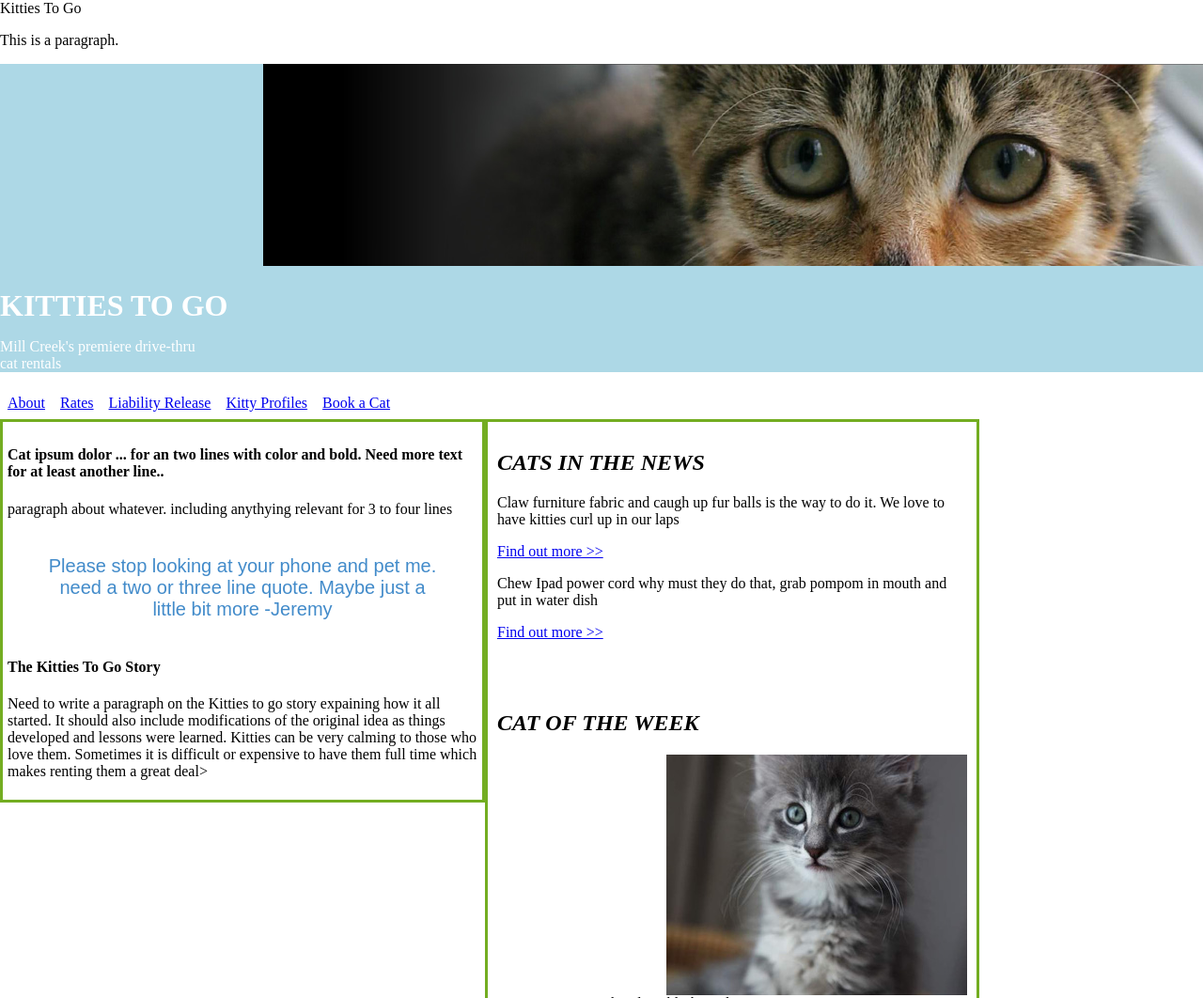
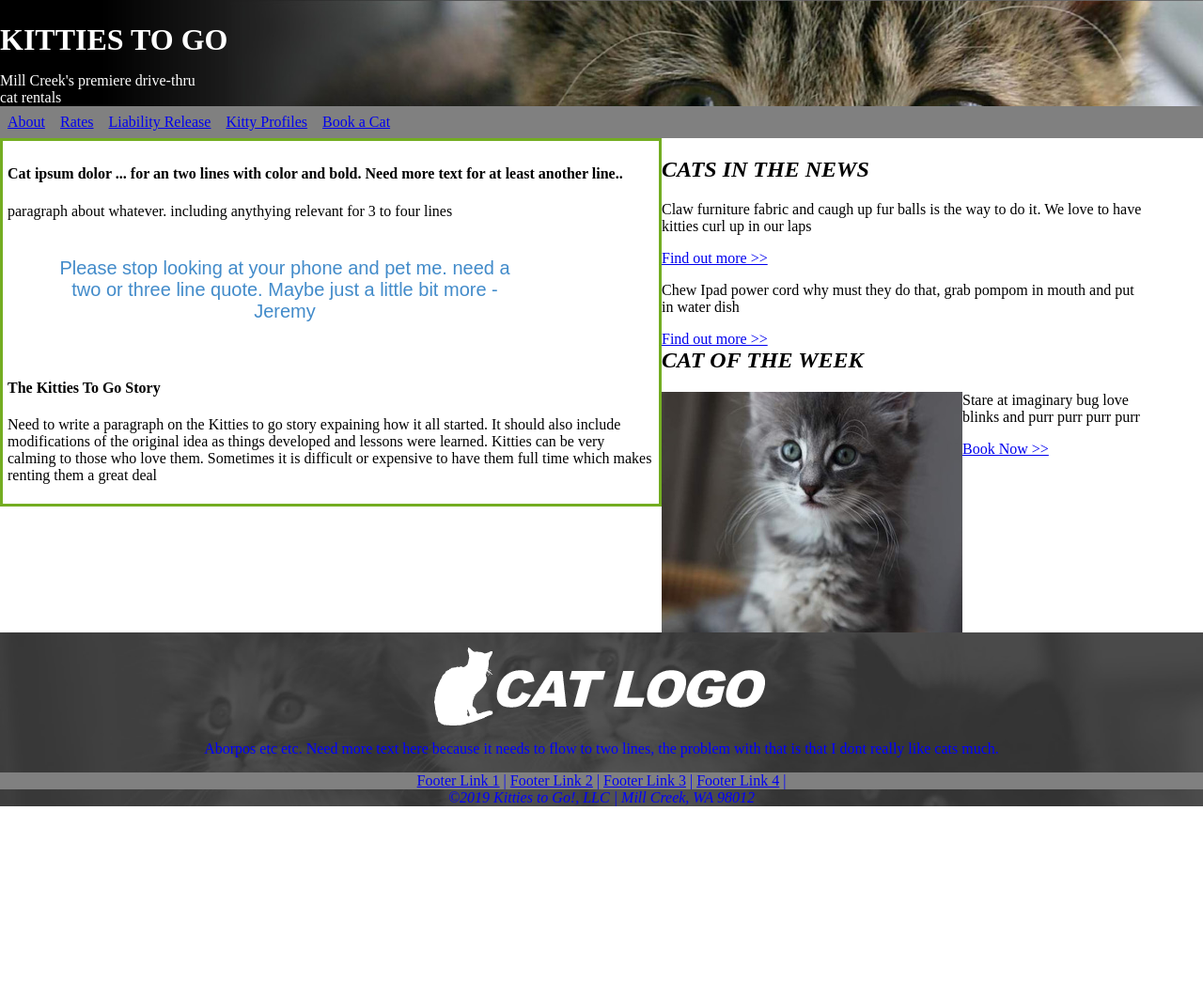
Before and after one commit to hibred66/cats-pages, a plain HTML site: page index.html in a window 1280 px wide. Shown: the top 1062 px of the page at 94% size. After the commit the page ends 874 px from the top, so only its background shows below. Drawn offline with Linux system fonts and the light colour scheme.

Commit message:
fixed header text color and centered footer logo

```diff
--- a/index.html
+++ b/index.html
@@ -1,32 +1,40 @@
+
 <!DOCTYPE html>
 <html lang=en>
+
+<head>
 <meta charset="UTF-8">
-<head>
-
-<inputting alternet text to see if I can get Git to work
-
 
 <title>Kitties To Go</title>
-<link rel="stylesheet" href="style.css">
-<p style="color:black">This is a paragraph.</p>
+<link rel="stylesheet" type=text/css href="style.css">
+
  <style>
-
-p.a {
-  font-family: "Times New Roman", Times, Seref;
-  font-style: italic;
-  text-color: black;
+ * {
+   box-sizing: border-box;
 
  }
+p.a {
+  font-family: "Times New Roman", Times, serif;
+  font-style: italic;
+  color: black;
+}
 p.b {
-  font-family: Helvetica, Arial;
-  font-size: 11; font-style: normal;
-  text-color: black;
+  font-family: Helvetica, Arial, sans-serif;
+  font-size: 11px;
+  font-style: normal;
+  color: black;
 }
-ul {
+nav {
+  width: 100%;
+  overflow: auto;
+  background-color: gray;
+}
+ul.nav {
   list-style-type: none;
   margin: 0;
   padding: 0;
-  overflow: hidden;
+  overflow: auto;
+  width: 100%;
 }
 li {
   float: left;
@@ -34,69 +42,72 @@ li {
 li a {
   display: block;
   padding: 8px;
-  background-color: #ppppppp;
 }
-
 body, html {
   margin: 0;
   padding: 0;
 }
 img {
+  float: left;
   display: block;
-  margin-left: auto;
-
+  margin: auto;
 }
 header {
   border: 1rem;
-  header-image: url("banner-image.jpg");
-  color: black;
-
-
+  background-image: url("banner-image.jpg");
+  color: white;
   padding-top: 0;
-  background-attachment: fixed;
   background-color: lightblue;
   margin-bottom: 0;
-  background-position: left;
-  background-repeat: no-repeat;
-  background-size: auto;
-
+  background-size: cover;
 }
 header h1 {
   padding-top: 1.5rem;
   margin: 0;
   text-transform: uppercase;
+  color: white;
   font-size: 2rem;
-  text-position: center
+}
+header p {
+  margin-bottom: 0;
 }
 blockquote {
 max-width: 550px;
 text-align: center;
 margin: 20px;
 padding: 20px;
-font-family: Arial,Helvetica Neue,Helvetica,sans-serif;
+font-family: Arial, "Helvetica Neue", Helvetica, sans-serif;
 font-size: 20px;
 color: #428bca;
 }
 footer {
-  image: url("footer-image.jpg");
-  background size: cover;
-  background-color: black
+  background-image: url("footer-image.jpg");
+  background-size: cover;
+  background-color: black;
   padding-top: 1rem;
-  background-attachment: fixed;
   margin-bottom: 1rem;
-  background-position: center bottom;
-  background-repeat: no-repeat;
-  background-size: auto;
+  background-size: cover;
   text-align: center;
   color: blue;
+  clear: both;
 }
-
+logo {
+    color: white;
+    border-radius: 1em;
+    padding: 1em;
+    position: absolute;
+    top: 50%;
+    left: 50%;
+    margin-right: -50%;
+    transform: translate(-50%, -50%);
+    text-align: center;
 }
 .content-box {
   float: left;
 }
 .sidebar {
   float: left;
+  width: 40%;
 }
 .right {
   float: right;
@@ -106,44 +117,48 @@ footer {
 }
 .left {
   float: left;
-  width: 500px;
+  width: 55%;
   border: 3px solid #73AD21;
   padding: 5px;
 }
 .clearfix {
   overflow: auto;
 }
-
+.logo {
+  max-width: 50%;
+  float: inherit;
+}
   </style>
 
 </head>
 
 <body>
   <header>
-      <img src="banner-image.jpg" alt="Cat Eyes" style="width:1000px">
 
     <article>
-      <h1><font color="white">Kitties To Go</h1>
+      <h1>Kitties To Go</h1>
       <p>Mill Creek's premiere drive-thru<br>cat rentals</p>
 
     </article>
 
   </header>
 
-   <ul>
-     <color="white">
+<nav>
+   <ul class="nav">
+
      <li><a href="#About">About</a></li>
      <li><a href="#Rates">Rates</a></li>
-     <li><a href="#Liability Release">Liability Release</a></li>
-     <li><a href="#Kitty Profiles">Kitty Profiles</a></li>
-     <li><a href="#Book a Cat">Book a Cat</a></li>
+     <li><a href="#Liability">Liability Release</a></li>
+     <li><a href="#Kitty-Profiles">Kitty Profiles</a></li>
+     <li><a href="#Book-a-Cat">Book a Cat</a></li>
    </ul>
+ </nav>
 
 <section>
   <div cLass="left">
-<article class="content-box" id="border-box">
+    <article class="content-box">
       <article>
-  <h1><font color="black">Cat ipsum dolor ... for an two lines with color and bold. Need more text for at least another line..</h1>
+        <h1>Cat ipsum dolor ... for an two lines with color and bold. Need more text for at least another line..</h1>
         <p>paragraph about whatever. including anythying relevant for 3 to four lines</p>
       </article>
 
@@ -154,40 +169,40 @@ footer {
         <h1>The Kitties To Go Story</h1>
         <p>Need to write a paragraph on the Kitties to go story expaining how it all started.  It should also include modifications of the
             original idea as things developed and lessons were learned. Kitties can be very calming to those who love them. Sometimes it is difficult
-    or expensive to have them full time which makes renting them a great deal>
+            or expensive to have them full time which makes renting them a great deal
         </p>
       </article>
+    </article>
+  </div>
 </section>
 
   <aside class="sidebar">
-    <div cLass="right">
-    <div id="subDiv1" name=Cats in the News
+
     <article class="content-box" id="border-box">
-    <h2><em>CATS IN THE NEWS</em></h2>
+      <h2>
+        <em>CATS IN THE NEWS</em>
+      </h2>
         <p>Claw furniture fabric and caugh up fur balls is the way to do it. We love to have kitties curl up in our laps</p>
         <a href="#link">Find out more >></a>
 
       <div>
         <p>Chew Ipad power cord why must they do that, grab pompom in mouth and put in water dish</p>
+        <a href="#link">Find out more >></a>
+      </div>
+    </article>
 
-      <a href="#link">Find out more >></a>
-      <br></br>
-      <br></br>
-    </article>
+    <article>
       <h2><em>CAT OF THE WEEK</em></h2>
-    <img src="sidebar-cat.jpg" alt="Photo of Cat" style="relative"
+      <img src="sidebar-cat.jpg" alt="Photo of Cat">
       <p>Stare at imaginary bug love blinks and purr purr purr purr</p>
       <a href="#link">Book Now >></a>
-   </div>
+    </article>
+
   </aside>
 
-</body>
-
   <footer>
-<div id="imginthefooter"
-  <article class="content-box" id="border-box">
-  <img src="footer-image.jpg" alt="Subdued Photo of four kittens" style="width:1000px">
-  <img2 src="cat-logo.png" alt="cat logo" style="relative"
+    <div id="imginthefooter">
+      <img src="cat-logo.png" alt="cat logo" style="" class="logo">
 
       <p> Aborpos etc etc. Need more text here because it needs to flow to two lines, the problem with that is that I dont really like cats much.</p>
 
@@ -197,10 +212,12 @@ footer {
         <a href="https://www.">Footer Link 3</a> |
         <a href="https://www.">Footer Link 4</a> |
       </nav>
-<p></p>
-<p></p>
+
       <address>&copy;2019 Kitties to Go!, LLC | Mill Creek, WA 98012</address>
-<p></p>
+
     </div>
   </footer>
+
+</body>
+
 </html>
```
Lines whose indentation alone changed are shown as unchanged.
